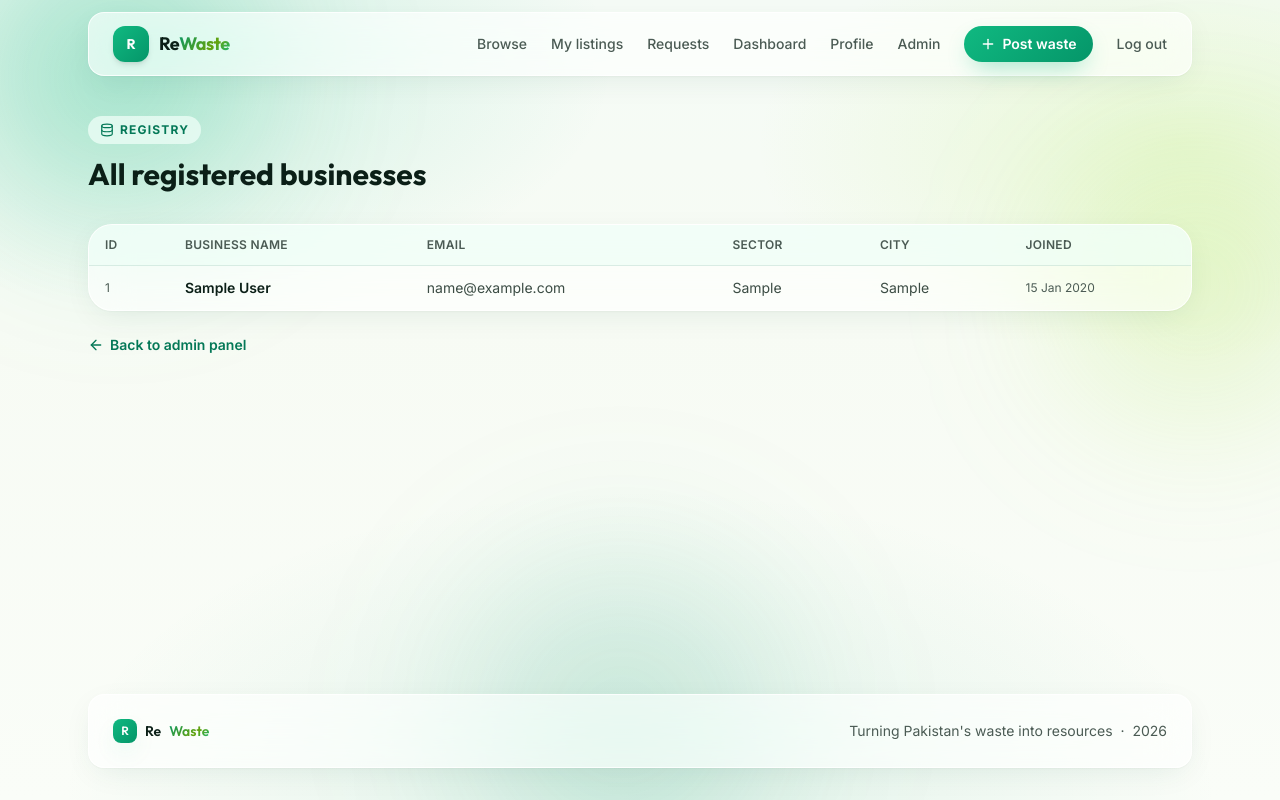
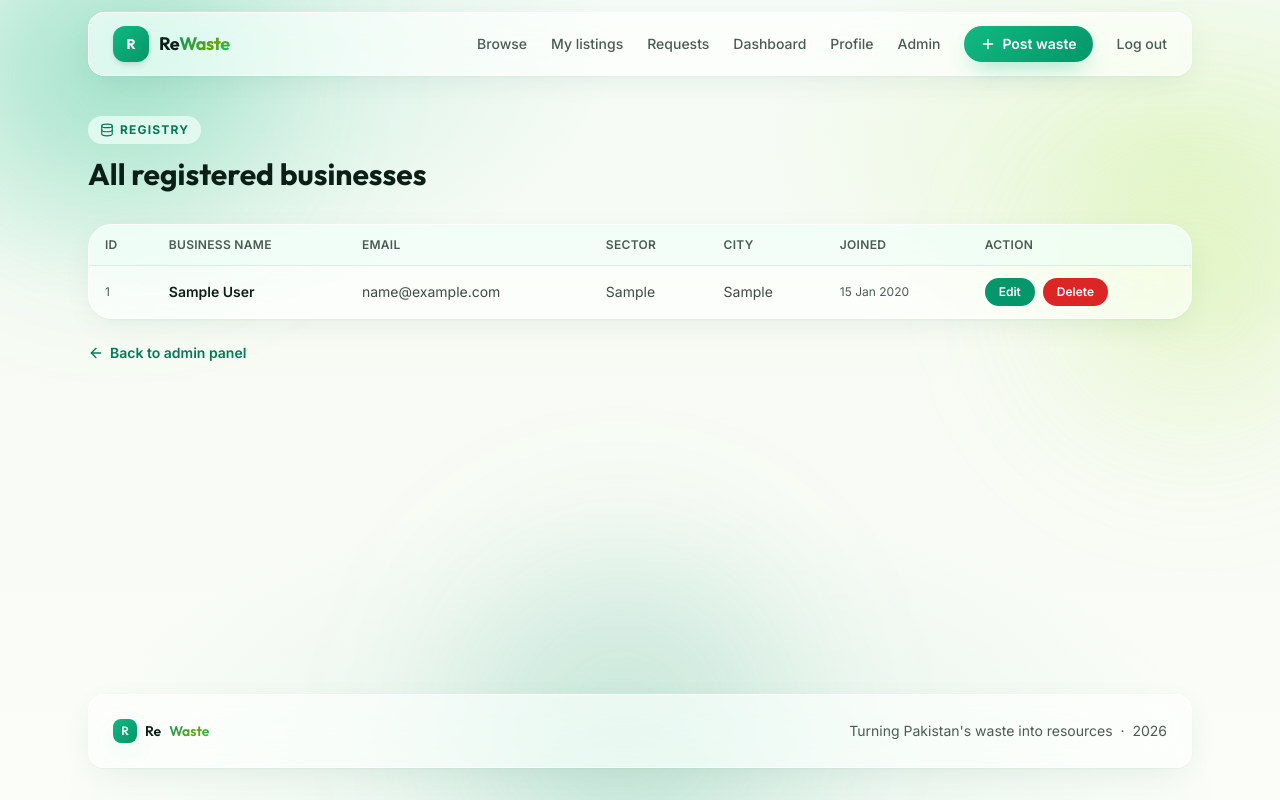
Before and after one commit to Maheen-fatima123/ReWaste, a Flask app: page /admin/businesses in a window 1280 px wide. Run offline with Flask 3, Linux system fonts and the light colour scheme; the visitor is signed in with stand-in values (Sample User, id 1); tables that the repository leaves empty hold one stand-in row (values such as "Sample post"); some libraries are stand-ins or nearby versions.

Commit message:
Add action buttons for editing and deleting users

```diff
--- a/templates/admin_businesses.html
+++ b/templates/admin_businesses.html
@@ -18,6 +18,7 @@
         <th class="px-4 py-3 font-semibold">Sector</th>
         <th class="px-4 py-3 font-semibold">City</th>
         <th class="px-4 py-3 font-semibold">Joined</th>
+        <th class="px-4 py-3 font-semibold">Action</th>
       </tr>
     </thead>
     <tbody>
@@ -29,6 +30,20 @@
           <td class="px-4 py-3 text-ink/80">{{ one_user.sector or '—' }}</td>
           <td class="px-4 py-3 text-ink/80">{{ one_user.city or '—' }}</td>
           <td class="px-4 py-3 text-xs text-slate2">{{ one_user.created_at.strftime("%d %b %Y") }}</td>
+          <td class="px-4 py-3">
+            <div class="flex items-center gap-2">
+              <a href="{{ url_for('admin.admin_edit_user', user_id=one_user.id) }}"
+                 class="bg-emerald-600 hover:bg-emerald-700 text-white text-xs font-semibold px-3.5 py-1.5 rounded-full transition-colors">
+                Edit
+              </a>
+              <form method="post" action="{{ url_for('admin.admin_delete_user', user_id=one_user.id) }}"
+                    onsubmit="return confirm('Delete this business and everything tied to it?');">
+                <button type="submit" class="bg-red-600 hover:bg-red-700 text-white text-xs font-semibold px-3.5 py-1.5 rounded-full transition-colors">
+                  Delete
+                </button>
+              </form>
+            </div>
+          </td>
         </tr>
       {% endfor %}
     </tbody>
```
